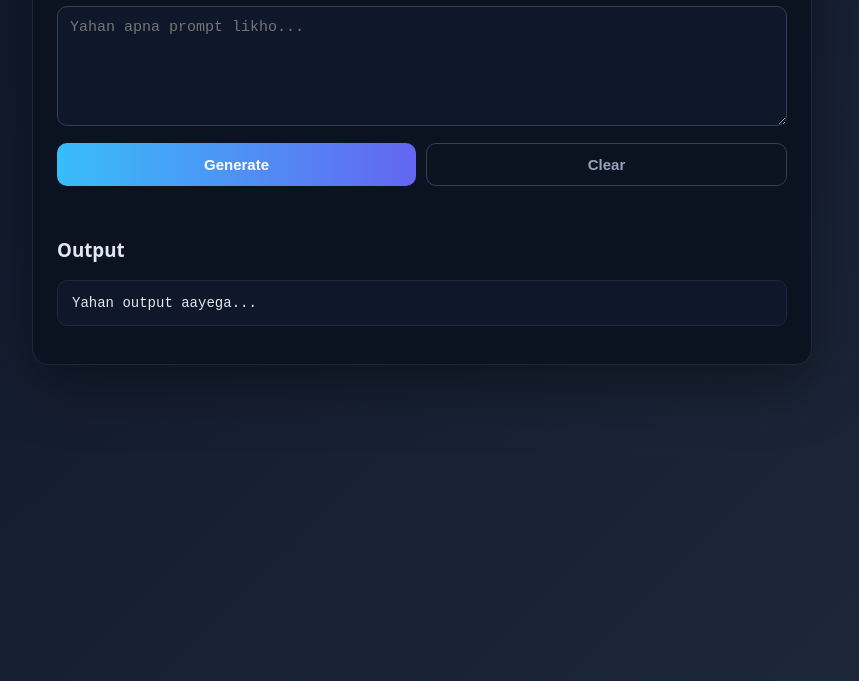
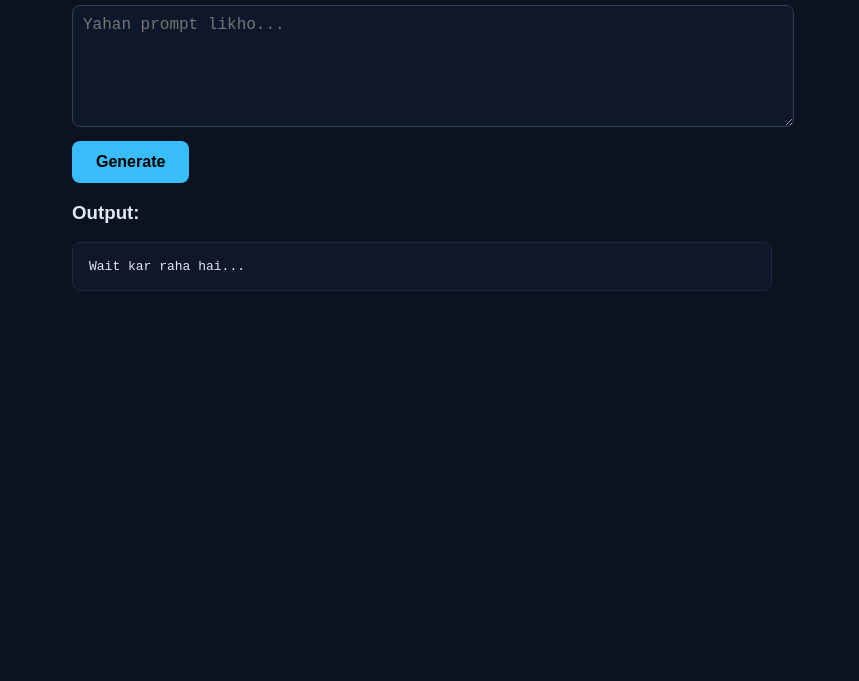
Before and after one commit to z4xgaming/drogon-guide-gen, a website: page Public/index.html in a window 1280 px wide. Shown: the part 119-800 px from the top of the page, without its empty margins (218-1077 px from the left). Drawn offline with Linux system fonts and the light colour scheme.

Commit message:
Refactor index.html for improved layout and styles

```diff
--- a/Public/index.html
+++ b/Public/index.html
@@ -4,26 +4,52 @@
   <meta charset="UTF-8" />
   <meta name="viewport" content="width=device-width, initial-scale=1.0" />
   <title>Drogon Guide Generator</title>
-  <link rel="stylesheet" href="/style.css" />
+  <style>
+    body { font-family: Arial; max-width: 700px; margin: 40px auto; padding: 16px; background:#0b1220; color:#e2e8f0; }
+    textarea { width: 100%; height: 100px; padding: 10px; font-size: 16px; border-radius:8px; border:1px solid #334155; background:#0f172a; color:#fff; }
+    button { padding: 12px 24px; font-size: 16px; margin-top: 10px; cursor: pointer; border-radius:8px; border:none; background:#38bdf8; color:#000; font-weight:bold; }
+    pre { background: #0f172a; padding: 16px; border-radius: 8px; white-space: pre-wrap; border:1px solid #1e293b; }
+  </style>
 </head>
 <body>
-  <div class="container">
-    <h1>🐉 Drogon Guide Generator</h1>
-    <p class="sub">Prompt likho → Generate dabao → Output paao</p>
+  <h2>🐉 Drogon Guide Generator</h2>
+  <textarea id="prompt" placeholder="Yahan prompt likho..."></textarea>
+  <br />
+  <button onclick="generate()">Generate</button>
+  <h3>Output:</h3>
+  <pre id="output">Wait kar raha hai...</pre>
 
-    <textarea id="prompt" placeholder="Yahan apna prompt likho..."></textarea>
+  <script>
+    const APIS = [
+      "https://drogon-guist-gen-ok3.vercel.app/generate",
+      "https://drogon-guist-gen-ok1.vercel.app/generate",
+      "https://drogon-guist-gen-ok.vercel.app/generate",
+      "https://drogon-guist-gen.vercel.app/generate"
+    ];
 
-    <div class="row">
-      <button id="btn">Generate</button>
-      <button id="clear" class="ghost">Clear</button>
-    </div>
+    async function generate() {
+      const prompt = document.getElementById("prompt").value.trim();
+      const output = document.getElementById("output");
+      if (!prompt) { output.textContent = "Pehle prompt likho."; return; }
+      output.textContent = "Loading...";
 
-    <div class="status" id="status"></div>
-
-    <h3>Output</h3>
-    <pre id="output">Yahan output aayega...</pre>
-  </div>
-
-  <script src="/script.js"></script>
+      for (const url of APIS) {
+        try {
+          const res = await fetch(url, {
+            method: "POST",
+            headers: { "Content-Type": "application/json" },
+            body: JSON.stringify({ prompt: prompt })
+          });
+          if (!res.ok) throw new Error("HTTP " + res.status);
+          const data = await res.json();
+          output.textContent = JSON.stringify(data, null, 2);
+          return;
+        } catch (err) {
+          console.warn("Fail:", url, err.message);
+        }
+      }
+      output.textContent = "Saare API fail ho gaye.";
+    }
+  </script>
 </body>
-  </html>
+</html>
```
